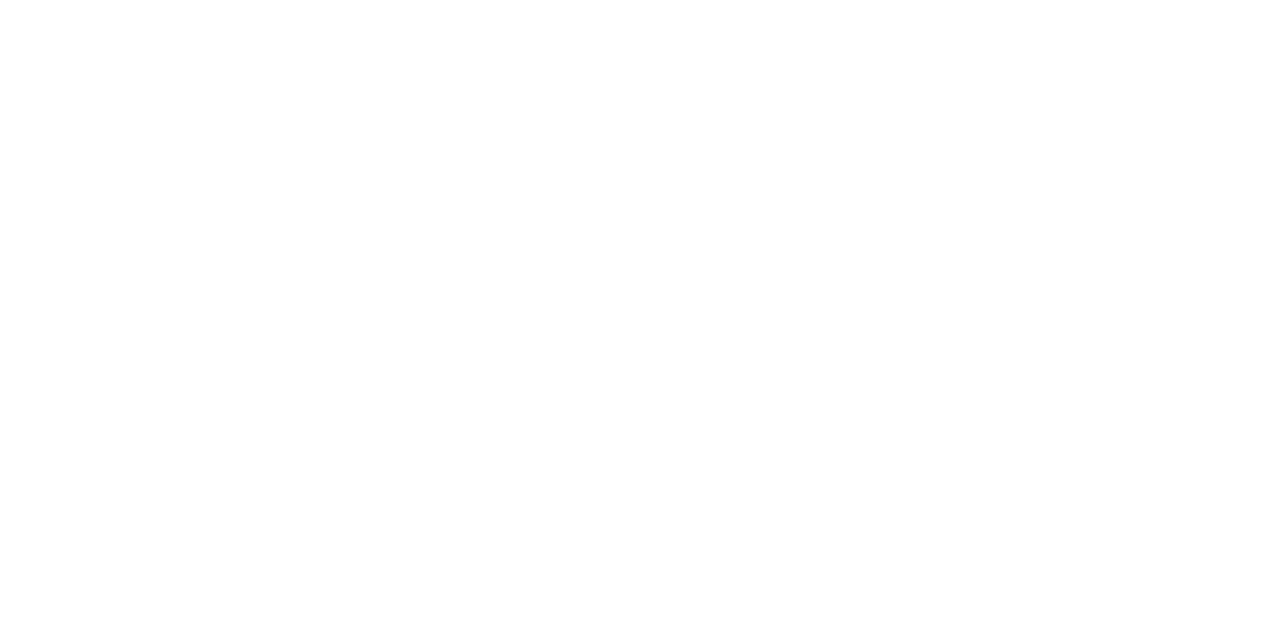
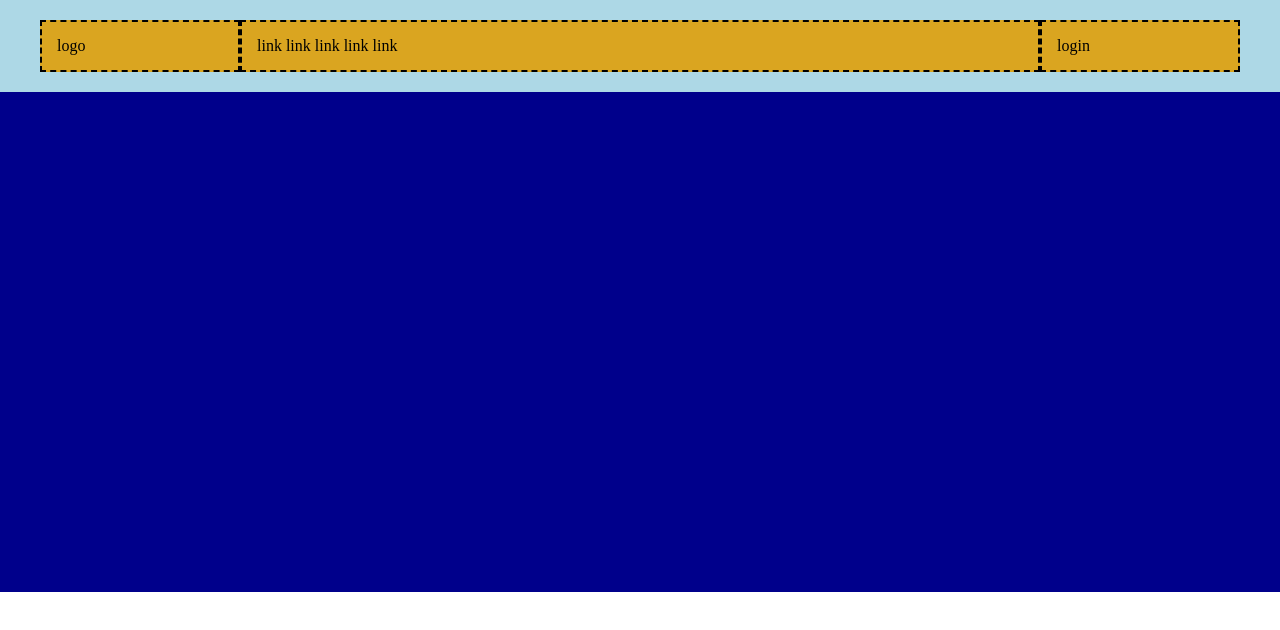
Before and after one commit to LeonardoMartignoni/htmlcss-struttura-discord, a plain HTML site: page index.html in a window 1280 px wide. Drawn offline with Linux system fonts and the light colour scheme.

Commit message:
added upper-header

```diff
--- a/css/reset.css
+++ b/css/reset.css
@@ -20,3 +20,8 @@ picture,
 video {
 	max-width: 100%;
 }
+
+a {
+	text-decoration: none;
+	color: black;
+}
--- a/css/style.css
+++ b/css/style.css
@@ -0,0 +1,18 @@
+.upper-header-content {
+    display: flex;
+    justify-content: center;
+}
+
+.upper-header-content>* {
+    background-color: #daa520;
+    border: 2px dashed black;
+    padding: 15px;
+}
+
+.upper-header-content>.side {
+    min-width: 200px;
+}
+
+.upper-header-content>nav {
+    flex-grow: 1;
+}
--- a/css/utils.css
+++ b/css/utils.css
@@ -10,3 +10,15 @@
 	clear: both;
 	display: table;
 }
+
+/* Header */
+
+.upper-header {
+	background-color: #ADD8E6;
+	padding: 20px;
+}
+
+.bottom-header {
+	background-color: #00008B;
+	height: 500px;
+}
--- a/index.html
+++ b/index.html
@@ -13,7 +13,30 @@
 </head>
 
 <body>
-
+	<!-- Header -->
+	<header>
+		<div class="upper-header">
+			<div class="container">
+				<div class="upper-header-content">
+					<div class="logo side">logo</div>
+					<nav>
+						<a href="#">link</a>
+						<a href="#">link</a>
+						<a href="#">link</a>
+						<a href="#">link</a>
+						<a href="#">link</a>
+					</nav>
+					<div class="login side">login</div>
+				</div>
+			</div>
+		</div>
+		<div class="bottom-header"></div>
+	</header>
+	<!-- Section 1 -->
+	<!-- Section 2 -->
+	<!-- Section 3 -->
+	<!-- Section 4 -->
+	<!-- Footer -->
 </body>
 
 </html>
```
